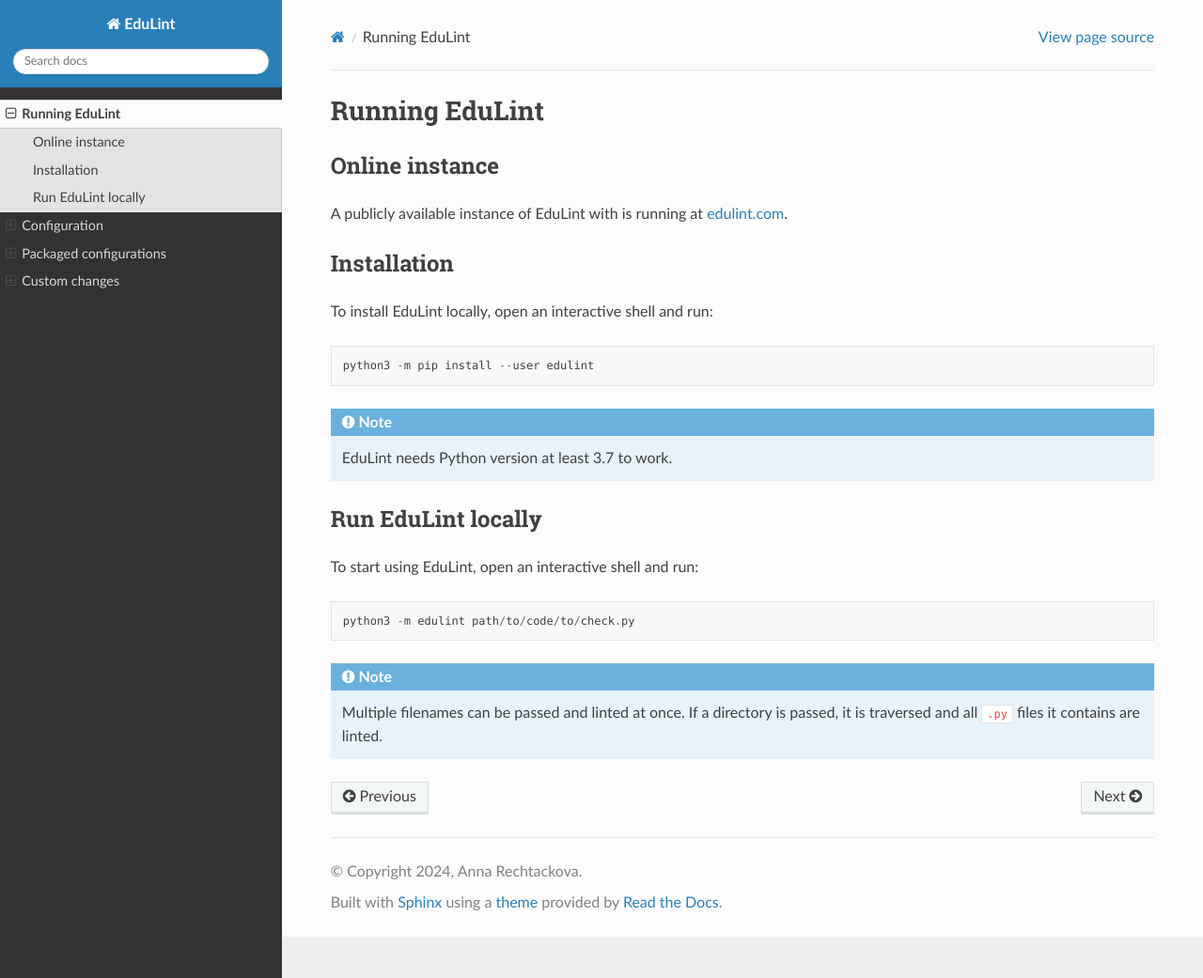
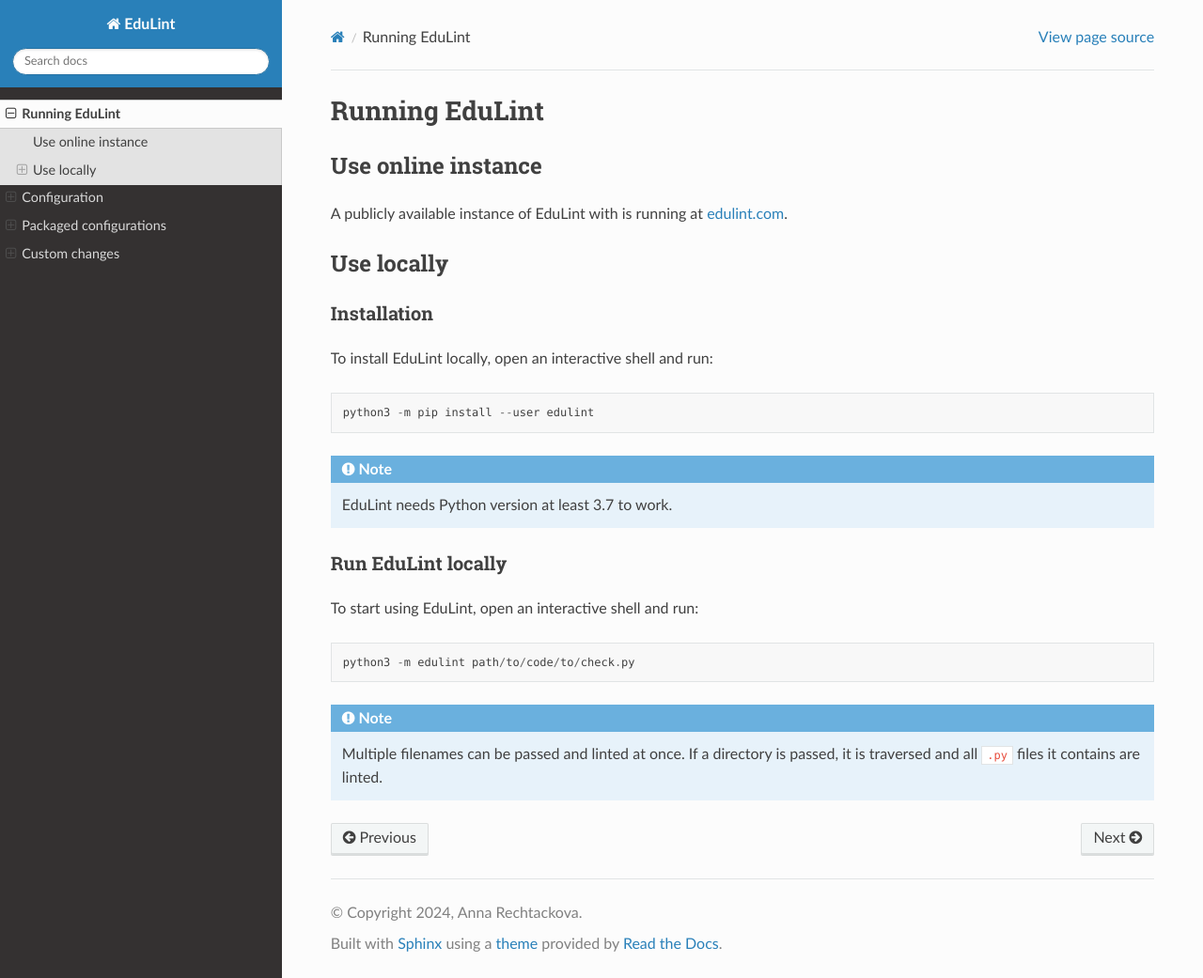
Before and after one commit to GiraffeReversed/edulint, a Sphinx documentation site: the page built from docs/source/running.rst, in a window 1280 px wide and 1041 px high. Shown: the whole window at 94% size. Built offline with Sphinx 7.4.7 and the Read the Docs theme 2.0.0, drawn with Linux system fonts in a browser that asks for light colours.

```diff
--- a/docs/requirements.txt
+++ b/docs/requirements.txt
@@ -4,7 +4,7 @@
 beautifulsoup4
 flake8
 flake8-json
-pylint
+pylint>=2.15.10,<3  # 3 is tested to be incompatible
 dataclasses-json
 tomli
 loguru
--- a/docs/source/running.rst
+++ b/docs/source/running.rst
@@ -1,13 +1,16 @@
 Running EduLint
 ---------------
 
-Online instance
-^^^^^^^^^^^^^^^
+Use online instance
+^^^^^^^^^^^^^^^^^^^
 
 A publicly available instance of EduLint with is running at `edulint.com <https://edulint.com>`_.
 
+Use locally
+^^^^^^^^^^^
+
 Installation
-^^^^^^^^^^^^
+""""""""""""
 
 To install EduLint locally, open an interactive shell and run:
 
@@ -19,7 +22,7 @@
    EduLint needs Python version at least 3.7 to work.
 
 Run EduLint locally
-^^^^^^^^^^^^^^^^^^^
+"""""""""""""""""""
 
 To start using EduLint, open an interactive shell and run:
 
```
